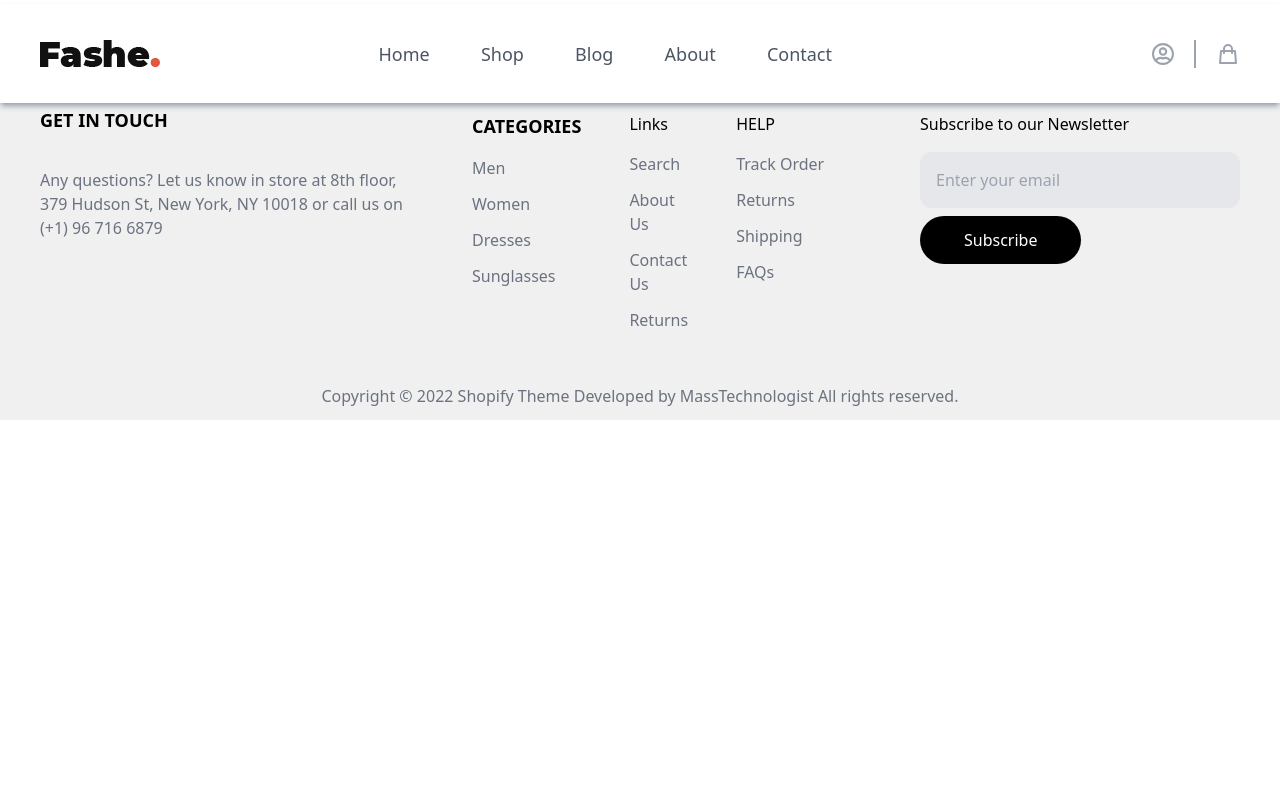
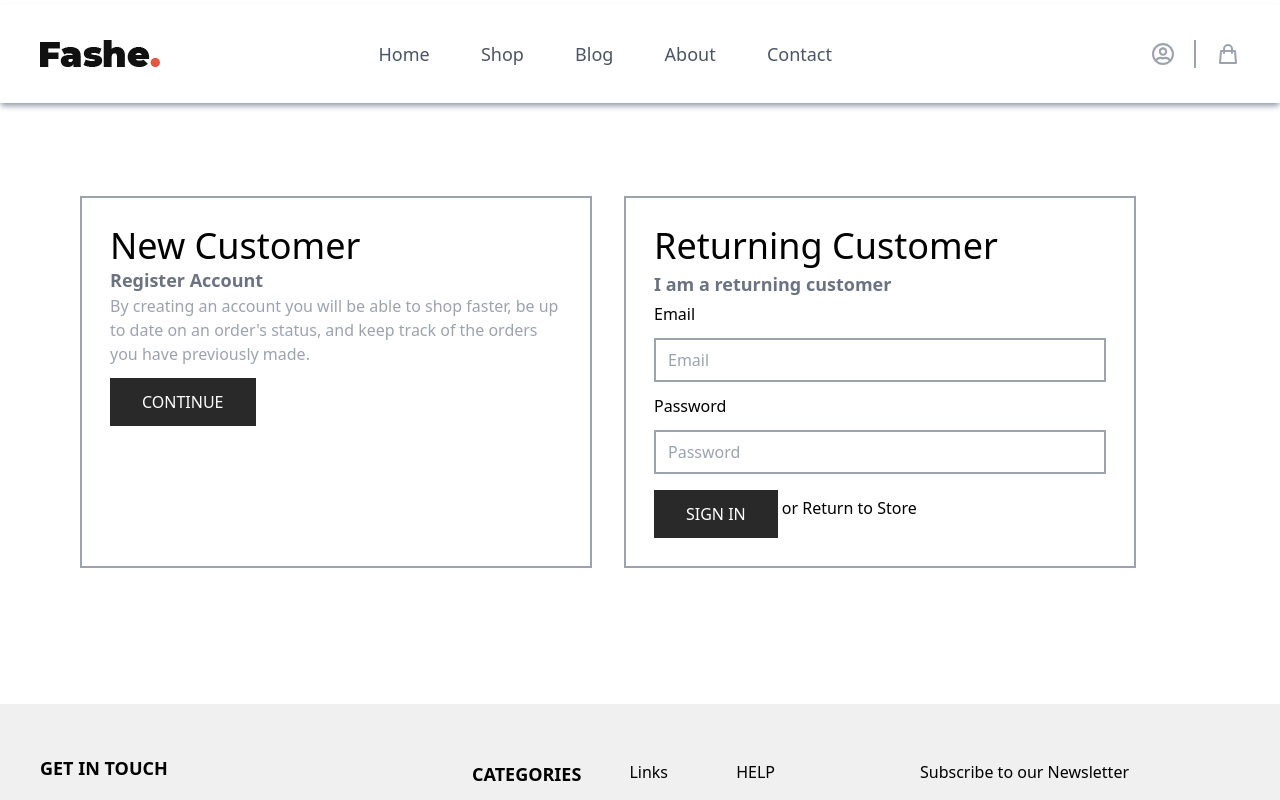
Before and after one commit to walid-cadi/React_Final_Project_walid_cadi, a React (Create React App) app: page /auth in a window 1280 px wide. Shown: the top 800 px of the page. Built offline with nearby package versions, Linux system fonts and the light colour scheme; the HTML template or start-up script is replaced by a standard one.

Commit message:
auth page

```diff
--- a/src/App.jsx
+++ b/src/App.jsx
@@ -8,6 +8,7 @@ import Home from "./pages/Home";
 import { Blogs } from "./pages/Blogs";
 import { Shop } from "./pages/Shop";
 import { ShopInfo } from "./pages/ShopInfo";
+import { Auth } from "./pages/auth/Auth";
 
 function App() {
   return (
@@ -20,6 +21,7 @@ function App() {
         <Route path="/blog" element={<Blogs />} />
         <Route path="/about" element={<About />} />
         <Route path="/contact" element={<Contact />} />
+        <Route path="/auth" element={<Auth />} />
       </Routes>
       <Footer />
     </>
--- a/src/layouts/NavBar.jsx
+++ b/src/layouts/NavBar.jsx
@@ -37,7 +37,7 @@ export const NavBar = () => {
           </Link>
         </div>
         <div className="flex items-center">
-          <Link to="">
+          <Link to="/auth">
             <FaRegUserCircle className="w-11 h-7 text-gray-400  pe-5 border-e-2 border-gray-400" />
           </Link>
           <HiOutlineShoppingBag className="w-11 h-7 text-gray-400 ps-5 cursor-pointer" />
--- /dev/null
+++ b/src/pages/auth/Auth.jsx
@@ -0,0 +1,62 @@
+import React from "react";
+import { useNavigate } from "react-router-dom";
+
+export const Auth = () => {
+    const navigate = useNavigate()
+  return (
+    <div className="mt-[14.5vh] p-20 flex gap-x-8">
+      <div className="p-7 border-gray-400 border-2 w-[40vw]">
+        <h1 className="text-4xl">New Customer</h1>
+        <p className="text-lg font-bold text-gray-500">Register Account</p>
+        <p className="text-gray-400">
+          By creating an account you will be able to shop faster, be up to date
+          on an order's status, and keep track of the orders you have previously
+          made.
+        </p>
+        <button
+          onClick={() => {
+            navigate("/register");
+          }}
+          className="px-8 py-3 bg-[#292929] text-white mt-3">
+          CONTINUE
+        </button>
+      </div>
+      <div className="flex flex-col gap-y-1 p-7 border-gray-400 border-2 w-[40vw]">
+        <h1 className="text-4xl">Returning Customer</h1>
+        <p className="text-lg font-bold text-gray-500">
+          I am a returning customer
+        </p>
+        <form action="" className="flex flex-col gap-y-3">
+          <label htmlFor="">Email</label>
+          <input
+            className="border-gray-400 border-2 px-3 py-2"
+            type="email"
+            placeholder="Email"
+          />
+          <label htmlFor="">Password</label>
+          <input
+            className="border-gray-400 border-2 px-3 py-2"
+            type="email"
+            placeholder="Password"
+          />
+        </form>
+        <div className="flex items-center gap-1">
+          <button className="px-8 py-3 bg-[#292929] text-white mt-3">
+            SIGN IN
+          </button>
+          <p>
+            {" "}
+            or{" "}
+            <span
+              onClick={() => {
+                navigate("/");
+              }}
+              className="cursor-pointer hover:text-[#e65540]">
+              Return to Store
+            </span>
+          </p>
+        </div>
+      </div>
+    </div>
+  );
+};
```
